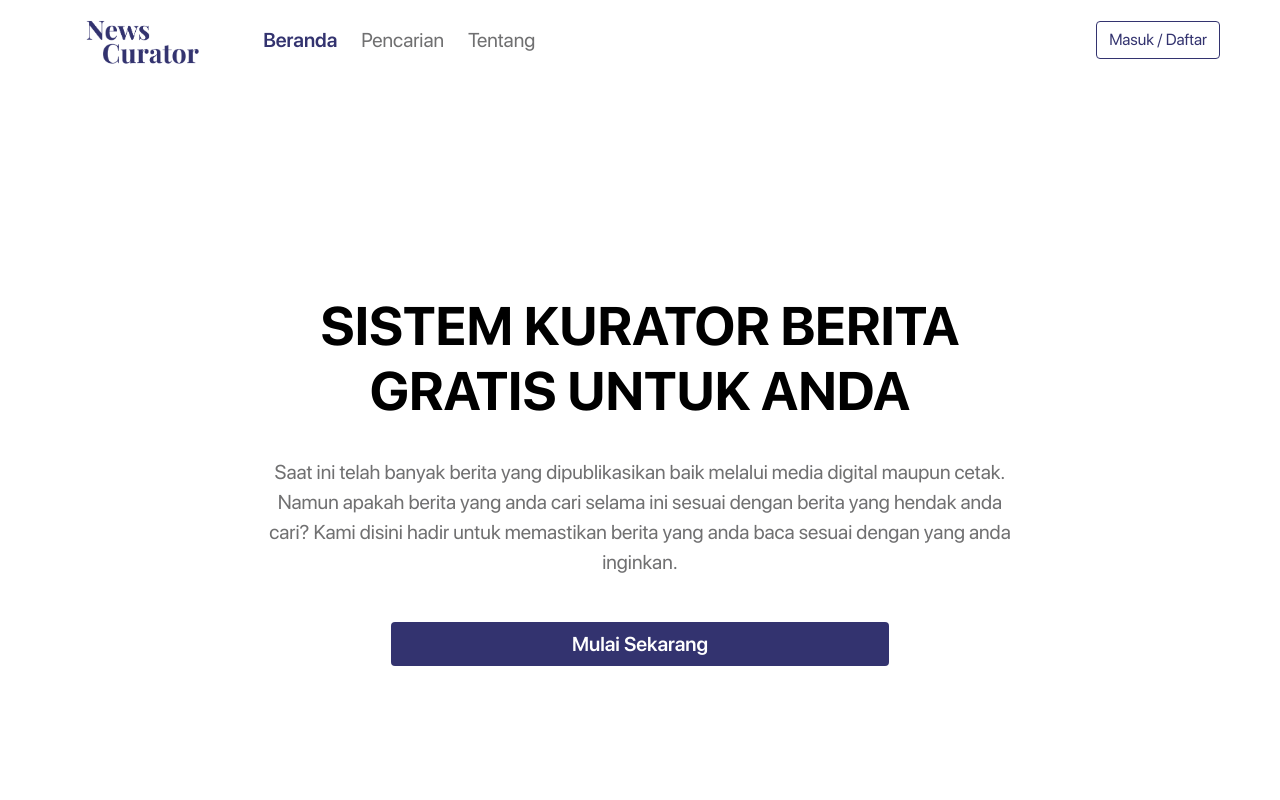
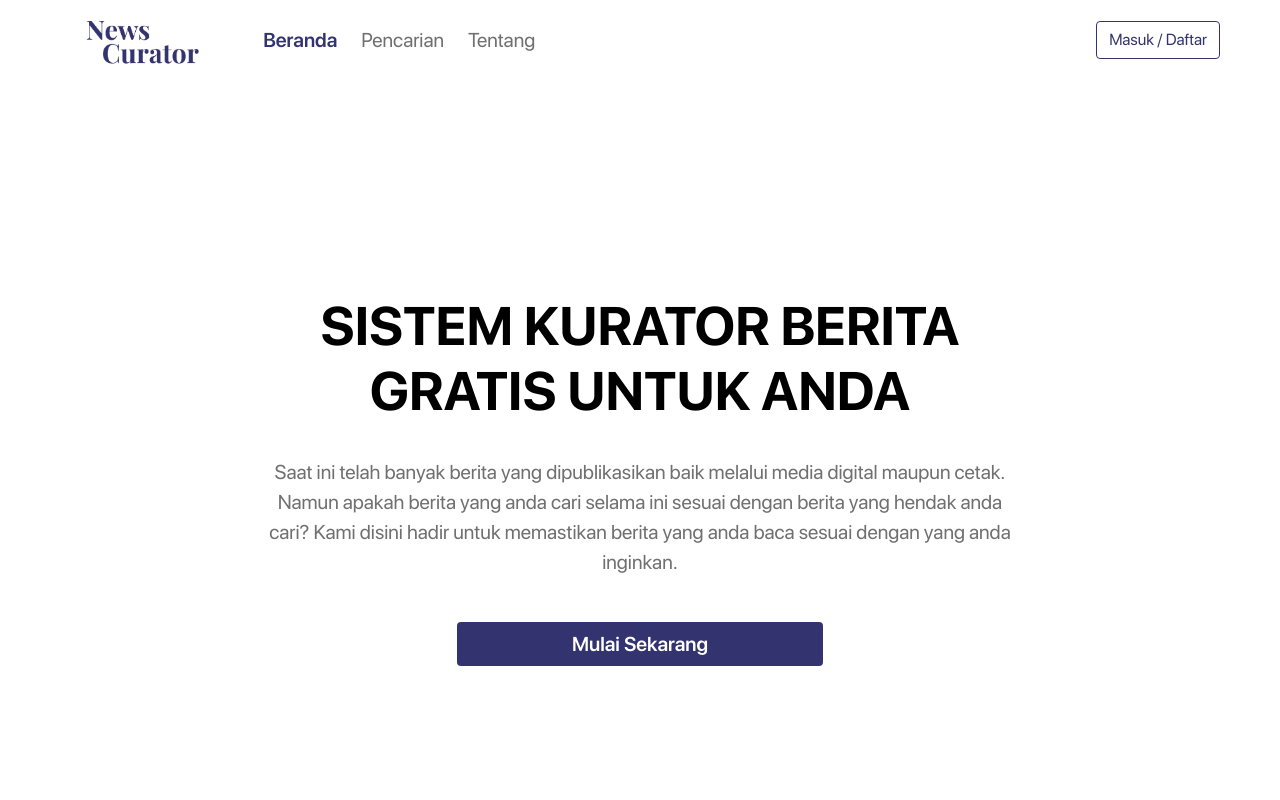
Before and after one commit to johnvees/TA-Berita, a React (Create React App) app: page / in a window 1280 px wide. Shown: the top 800 px of the page. Built offline with nearby package versions, Linux system fonts and the light colour scheme.

Commit message:
restyling for wrong center placement

```diff
--- a/src/assets/scss/style.scss
+++ b/src/assets/scss/style.scss
@@ -156,11 +156,16 @@ header {
   }
 }
 
-.hero-landing {
+.hero {
   height: 100vh;
   display: flex;
   flex-direction: column;
-  // align-items: center;
+  justify-content: center;
+
+  div.hero-landing {
+    display: flex;
+    flex-direction: column;
+    align-items: center;
     justify-content: center;
 
     h1 {
@@ -180,6 +185,7 @@ header {
       margin-bottom: 45px;
       max-width: 872px;
     }
+  }
 
   .btn {
     &.btn-mulai {
--- a/src/parts/Landing/Hero.js
+++ b/src/parts/Landing/Hero.js
@@ -6,23 +6,26 @@ export default function Hero() {
     <section className="container-fluid">
       <div className="row">
         <div className="col-sm-2 col-md-2 col-lg-2 col-xl-2"></div>
-        <div className="hero-landing col-sm-8 col-md-8 col-lg-8 col-xl-8">
-          <h1>SISTEM KURATOR BERITA GRATIS UNTUK ANDA</h1>
-          <p>
-            Saat ini telah banyak berita yang dipublikasikan baik melalui media
-            digital maupun cetak. Namun apakah berita yang anda cari selama ini
-            sesuai dengan berita yang hendak anda cari? Kami disini hadir untuk
-            memastikan berita yang anda baca sesuai dengan yang anda inginkan.{' '}
-          </p>
+        <div className="hero col-sm-8 col-md-8 col-lg-8 col-xl-8">
+          <div className="hero-landing">
+            <h1>SISTEM KURATOR BERITA GRATIS UNTUK ANDA</h1>
+            <p>
+              Saat ini telah banyak berita yang dipublikasikan baik melalui
+              media digital maupun cetak. Namun apakah berita yang anda cari
+              selama ini sesuai dengan berita yang hendak anda cari? Kami disini
+              hadir untuk memastikan berita yang anda baca sesuai dengan yang
+              anda inginkan.{' '}
+            </p>
+          </div>
 
           <div className="row">
-            <div className="col-sm-2 col-md-2 col-lg-2 col-xl-2"></div>
-            <div className="col-sm-8 col-md-8 col-lg-8 col-xl-8">
+            <div className="col-sm-3 col-md-3 col-lg-3 col-xl-3"></div>
+            <div className="col-sm-6 col-md-6 col-lg-6 col-xl-6">
               <Button className="btn btn-mulai" type="link" href="/pencarian">
                 Mulai Sekarang
               </Button>
             </div>
-            <div className="col-sm-2 col-md-2 col-lg-2 col-xl-2"></div>
+            <div className="col-sm-3 col-md-3 col-lg-3 col-xl-3"></div>
           </div>
         </div>
         <div className="col-sm-2 col-md-2 col-lg-2 col-xl-2"></div>
```
Lines whose indentation alone changed are shown as unchanged.
